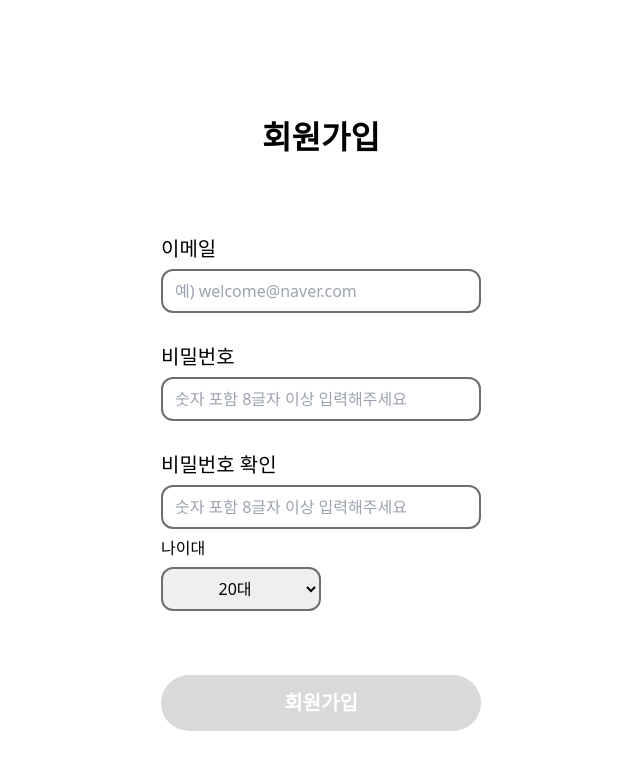
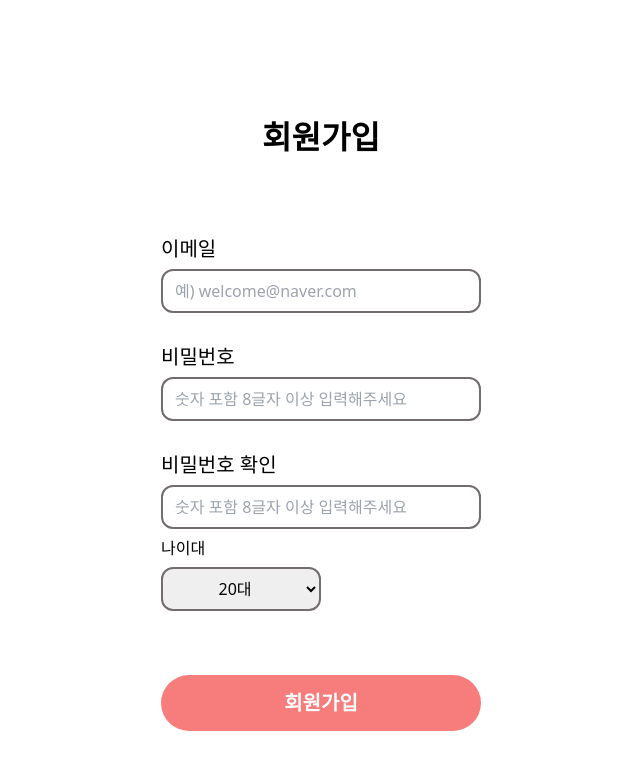
Before and after one commit to BloodSugarManagement/BloodSugar, a Next.js app: page /signup in a window 1280 px wide. Shown: the top 770 px of the page, without its empty margins (319-959 px from the left). Built offline with nearby package versions, Linux system fonts and the light colour scheme.

Commit message:
<feat> : 로그인 페이지 유효성 검사 통과시 버튼 색상 바뀜

```diff
--- a/app/components/AuthBtn.tsx
+++ b/app/components/AuthBtn.tsx
@@ -1,10 +1,16 @@
 interface AuthBtnProps {
   btnTxt: string;
+  disabled: boolean;
 }
 
-export default function AuthBtn({ btnTxt }: AuthBtnProps) {
+export default function AuthBtn({ btnTxt, disabled }: AuthBtnProps) {
   return (
-    <button className="w-80 h-14 bg-sub-gray rounded-full text-white font-semibold text-lg mt-8">
+    <button
+      className={`w-80 h-14 rounded-full text-white font-semibold text-lg mt-8
+              ${!disabled ? "bg-main-red opacity-80" : "bg-sub-gray"}
+              disabled:opacity-50`}
+      disabled={disabled}
+    >
       {btnTxt}
     </button>
   );
--- a/app/login/page.tsx
+++ b/app/login/page.tsx
@@ -24,6 +24,9 @@ export default function Login() {
     email: false,
     password: false,
   });
+
+  // pass가 true로 바뀌면 버튼 활성화
+  const isFormValid = isValid.email && isValid.password;
 
   const handleAuthInputChange = (e: any) => {
     // 입력 값 업데이트
@@ -87,7 +90,7 @@ export default function Login() {
         {error.passwordErrorTxt && (
           <ErrorTxt errorTxt={error.passwordErrorTxt} />
         )}
-        <AuthBtn btnTxt={"이메일로 로그인하기"} />
+        <AuthBtn btnTxt={"이메일로 로그인하기"} disabled={!isFormValid} />
       </form>
       <p className="text-sm text-center mt-8">이메일로 회원가입</p>
       <div className="flex justify-center gap-8 mt-8">
--- a/tailwind.config.ts
+++ b/tailwind.config.ts
@@ -12,6 +12,7 @@ const config: Config = {
         "main-gray": "#726C6C",
         "sub-gray": "#D9D9D9",
         "selected-yellow": "#F5C045",
+        "main-red": "#F65C5C",
       },
       fontSize: {
         xs: [
```
